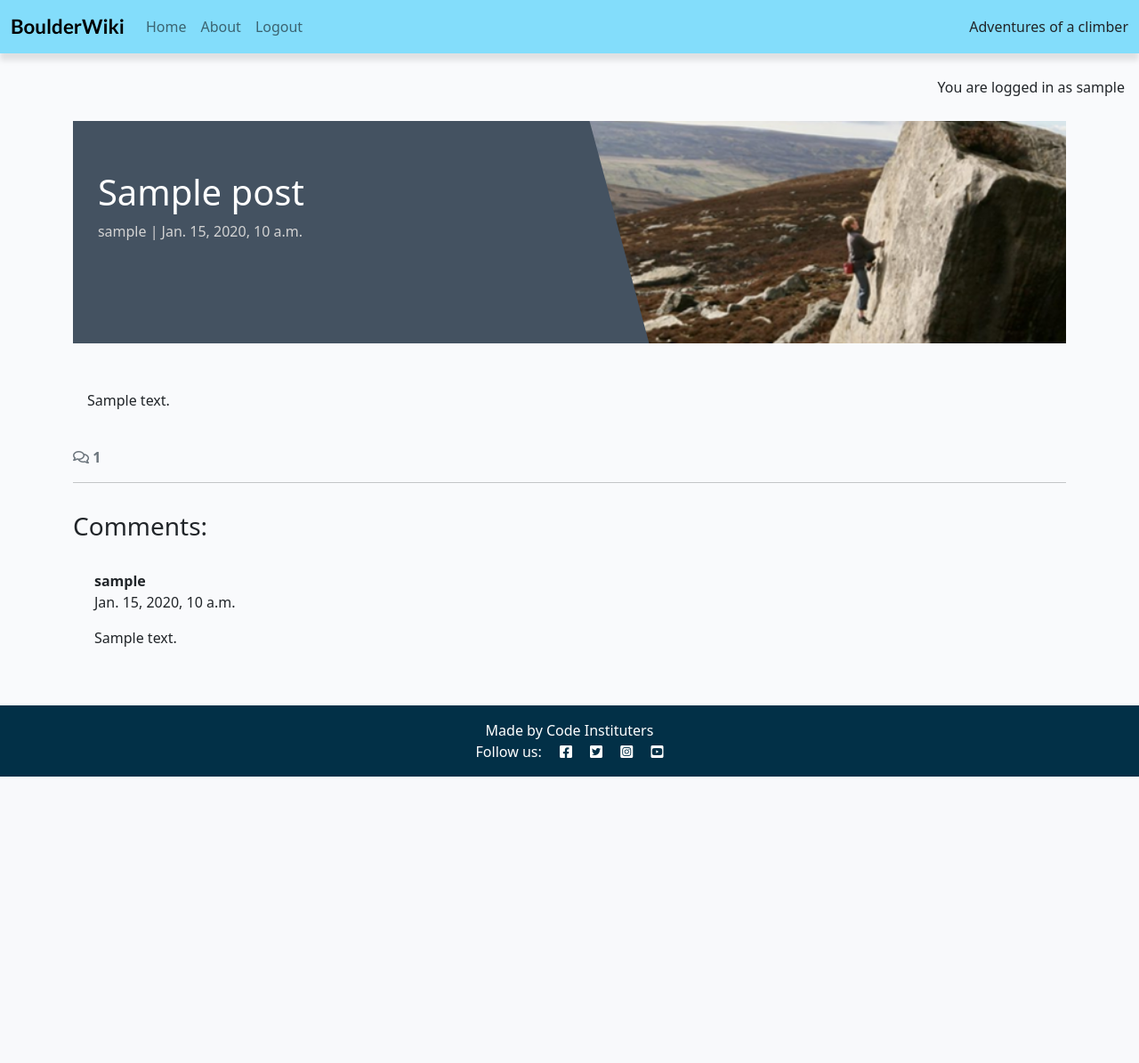
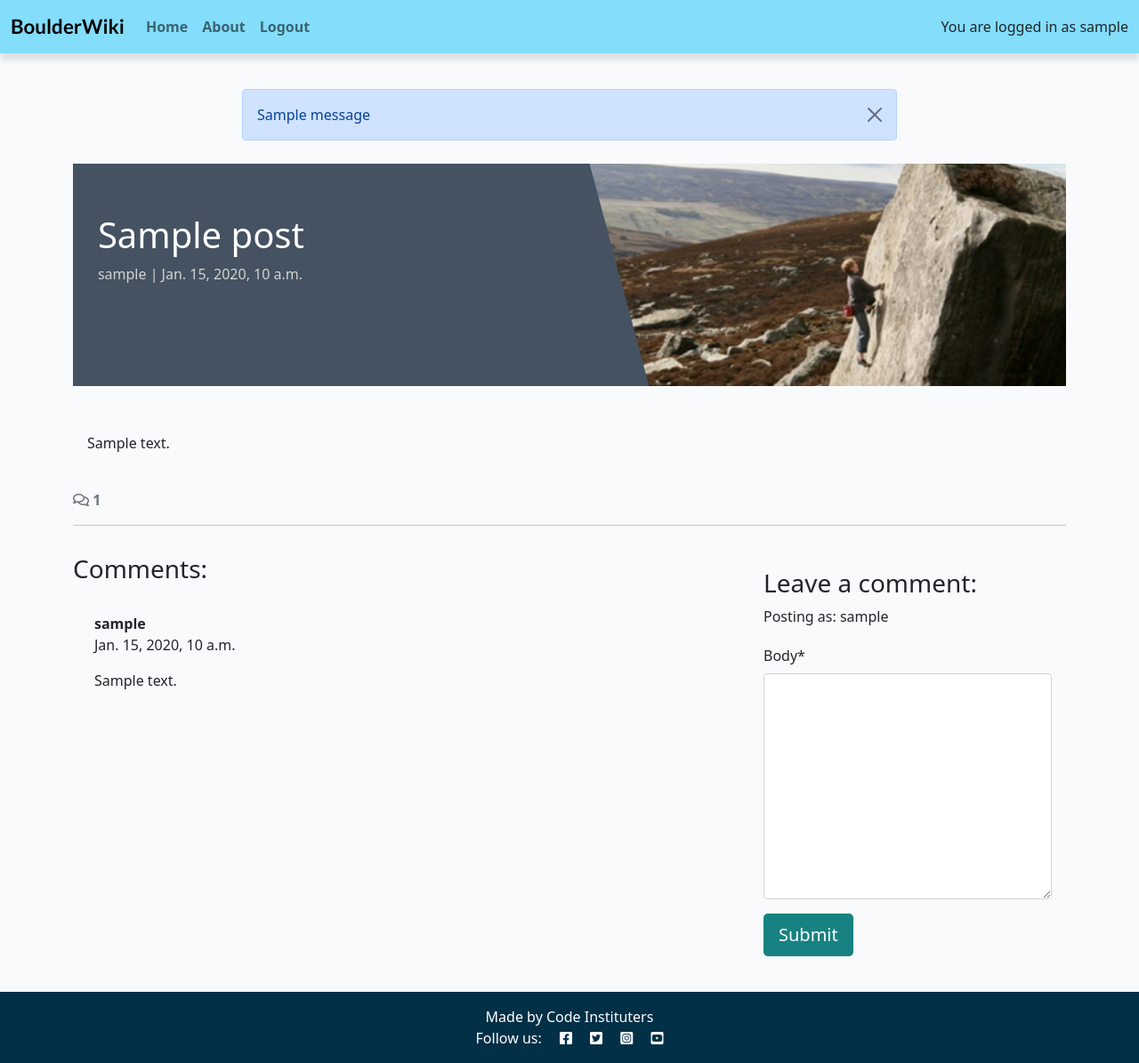
Before and after one commit to Zealous242/love-bouldering-2, a Django app: a page that uses templates/base.html in a window 1280 px wide. Shown: the whole page at 89% size. Before the commit the page ends 873 px from the top, so only its background shows below. Run offline with Django 4.2, Linux system fonts and the light colour scheme; a user stored in the database is signed in; tables that the repository leaves empty hold one stand-in row (values such as "Sample post"); one stand-in notice (Sample message) is shown; some libraries are stand-ins or nearby versions.

Commit message:
Add code for comment submission and displaying confirmation message

```diff
--- /dev/null
+++ b/article/forms.py
@@ -0,0 +1,8 @@
+from .models import Comment
+from django import forms
+
+
+class CommentForm(forms.ModelForm):
+    class Meta:
+        model = Comment
+        fields = ('body',)
--- a/article/templates/article/post_detail.html
+++ b/article/templates/article/post_detail.html
@@ -1,5 +1,6 @@
 {% extends 'base.html' %} {% block content %}
 {% load static %}
+{% load crispy_forms_tags %}
 
 <div class="masthead">
     <div class="container">
@@ -62,7 +63,7 @@
             </div>
             {% if not comment.approved and comment.author == user %}
             <p class="approval">
-                This comment is awaiting approval
+                This comment by {{ comment.author }} is awaiting approval from an admin
             </p>
             {% endif %}
             </div>
@@ -70,6 +71,24 @@
             {% endfor %}
         </div>
         </div>
+        <!-- Creating New Comments -->
+    <div class="col-md-4 card mb-4 mt-3">
+        <div class="card-body">
+            {% if user.is_authenticated %}
+            <h3>Leave a comment:</h3>
+            <p>Posting as: {{ user.username }}</p>
+            <form id="commentForm" method="post"
+            style="margin-top: 1.3em;">
+            {{ comment_form | crispy }}
+            {% csrf_token %}
+            <button id="submitButton" type="submit"
+                class="btn btn-signup btn-lg">Submit</button>
+            </form>
+            {% else %}
+            <p>Log in to leave a comment</p>
+            {% endif %}
+        </div>
+        </div>
     </div>
 </div>
 
--- a/article/views.py
+++ b/article/views.py
@@ -2,6 +2,8 @@ from django.shortcuts import render, get_object_or_404
 from django.views import generic
 from requests import post
 from .models import Post
+from .forms import CommentForm
+from django.contrib import messages
 
 
 # Create your views here.
@@ -29,6 +31,21 @@ def post_detail(request, slug):
     comments = post.comments.all().order_by("-created_on")
     comment_count = post.comments.filter(approved=True).count()
 
+    if request.method == "POST":
+        comment_form = CommentForm(data=request.POST)
+        if comment_form.is_valid():
+            comment = comment_form.save(commit=False)
+            comment.author = request.user
+            comment.post = post
+            comment.save()
+            messages.add_message(
+                request, messages.SUCCESS,
+                'Comment submitted and awaiting approval'
+            )
+
+
+    comment_form = CommentForm()
+
     return render(
         request,
         "article/post_detail.html",
@@ -36,5 +53,6 @@ def post_detail(request, slug):
             "post": post,
             "comments": comments,
             "comment_count": comment_count,
+            "comment_form": comment_form,
         },
     )
--- a/boulderWiki/settings.py
+++ b/boulderWiki/settings.py
@@ -47,6 +47,8 @@ INSTALLED_APPS = [
     'allauth',
     'allauth.account',
     'allauth.socialaccount',
+    'crispy_forms',
+    'crispy_bootstrap5',
     'django_summernote',
     'article',
     'about',
@@ -55,6 +57,9 @@ INSTALLED_APPS = [
 SITE_ID = 1
 LOGIN_REDIRECT_URL = '/'
 LOGOUT_REDIRECT_URL = '/'
+
+CRISPY_ALLOWED_TEMPLATE_PACKS = "bootstrap5"
+CRISPY_TEMPLATE_PACK = "bootstrap5"
 
 MIDDLEWARE = [
     'django.middleware.security.SecurityMiddleware',
--- a/requirements.txt
+++ b/requirements.txt
@@ -3,11 +3,13 @@ bleach==6.4.0
 certifi==2026.7.22
 cffi==2.1.1
 charset-normalizer==3.5.1
+crispy-bootstrap5==0.7
 cryptography==50.0.1
 defusedxml==0.7.1
 dj-database-url==0.5.0
 Django==4.2.30
 django-allauth==0.57.2
+django-crispy-forms==2.1
 django-summernote==0.8.20.0
 gunicorn==23.0.0
 idna==3.20
--- a/static/css/style.css
+++ b/static/css/style.css
@@ -6,7 +6,7 @@
 
 body {
     background-color: #85d6ff;
-    padding-top: 70px;
+    padding-top: 100px;
 }
 
 .page-footer {
@@ -23,8 +23,9 @@ body {
 
 .navbar {
     background-color: #83ddfb;
+    color: #000000;
     box-shadow: 0px 8px 6px rgba(0, 0, 0, 0.1);
-    margin-bottom: 20px;
+    margin-bottom: 40px;
     position: fixed;
     top: 0;
     width: 100%;
@@ -160,7 +161,11 @@ body {
 
 .link:hover,
 .link:active {
-    color: #445261;
+    color: #614444;
+    text-decoration: underline;
+}
+
+.underline:hover {
     text-decoration: underline;
 }
 
--- a/templates/base.html
+++ b/templates/base.html
@@ -29,7 +29,8 @@
     <!-- Custom CSS -->
     <link rel="stylesheet" href="{% static 'css/style.css' %}">
     <style>
-        nav {
+        nav-link {
+
         }
         adventures-of-a-climber {
         }
@@ -48,7 +49,7 @@
                 <span class="navbar-toggler-icon"></span>
             </button>
             <div class="collapse navbar-collapse" id="navbarText">
-                <ul class="navbar-nav me-auto mb-2 mb-lg-0">
+                <ul class="navbar-nav me-auto mb-2 mb-lg-0" id = "main-navbar" style="font-weight: bold;">
                     <li class="nav-item">
                         <a class="nav-link {% if request.path == home_url %}active{% endif %}" aria-current="page"
                             href="{% url 'home' %}">Home</a>
@@ -78,19 +79,29 @@
 
                 </ul>
                 <span class="navbar-text text-dark" id = "adventures-of-a-climber">
-                    Adventures of a climber
+                    {% if user.is_authenticated %}You are logged in as {{ user }}
+                    {% else %}You are not logged in
+                    {% endif %}
                 </span>
             </div>
         </div>
     </nav>
-
+    <!-- displaying Django messages -->
+    <div class="container">
+    <div class="row">
+        <div class="col-md-8 offset-md-2">
+        {% for message in messages %}
+        <div class="alert alert-primary {{ message.tags }} alert-dismissible
+            fade show" id="msg" role="alert">
+            {{ message | safe }}
+            <button type="button" class="btn-close"
+            data-bs-dismiss="alert" aria-label="Close"></button>
+        </div>
+        {% endfor %}
+        </div>
+    </div>
+    </div>
     <main class="flex-shrink-0 main-bg">
-        {% if user.is_authenticated %}
-        <p class="text-end m-3">You are logged in as {{ user }}</p>
-        {% else %}
-        <p class="text-end m-3">You are not logged in</p>
-        {% endif %}
-
         {% block content %}
         <!-- Content Goes here -->
         {% endblock content %}
```
